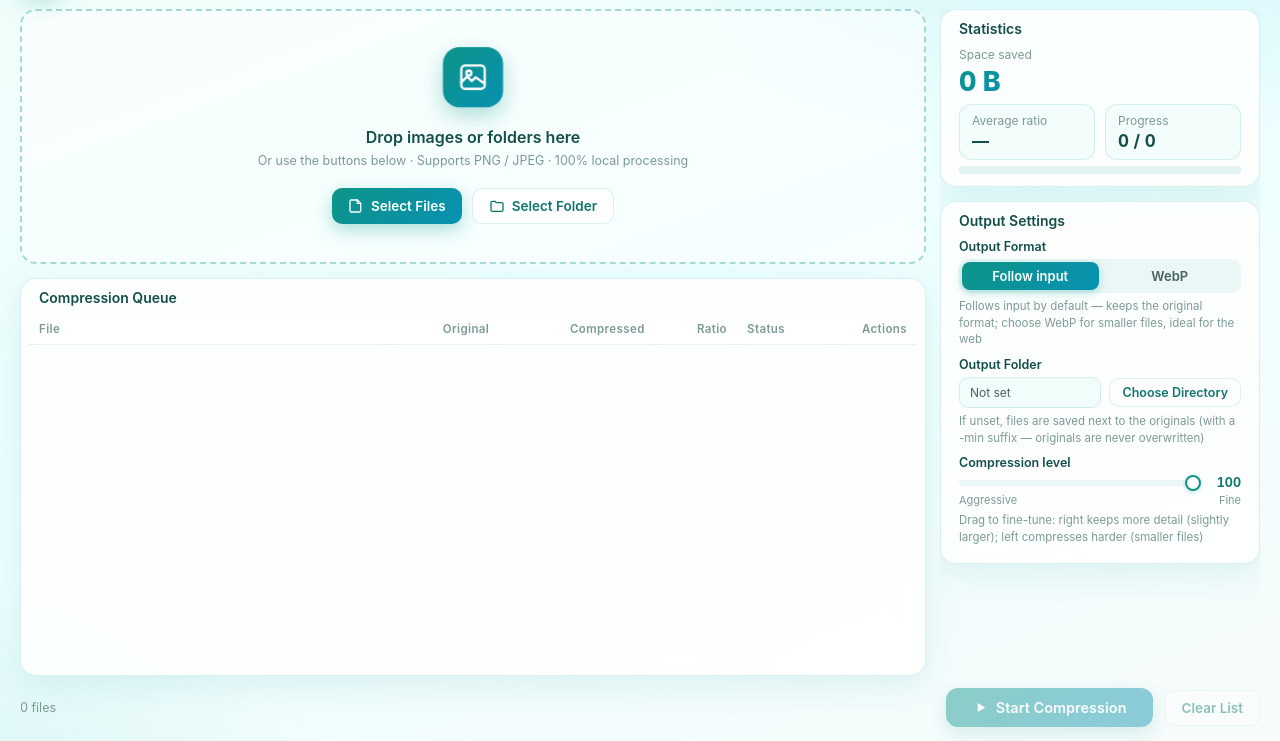
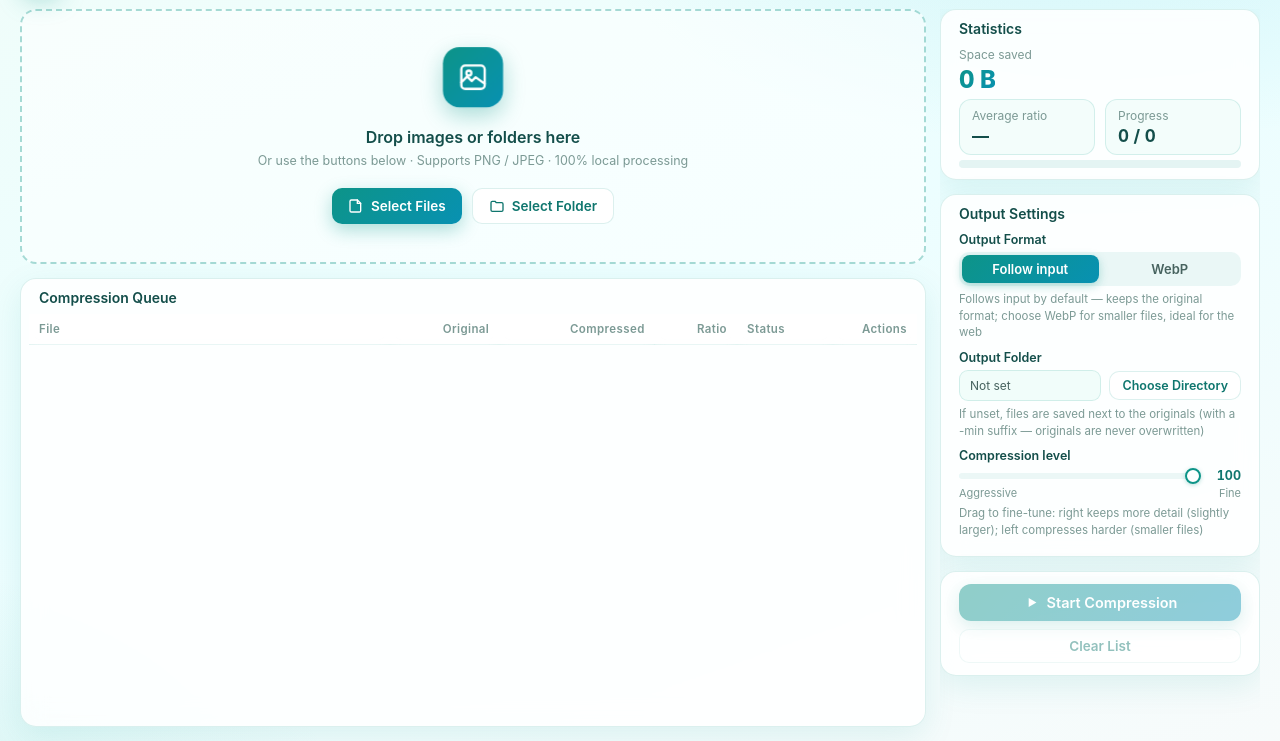
Before and after one commit to qingcoding/tinyimg, a plain HTML site: page src-tauri/ui/index.html in a window 1280 px wide. Shown: the part 59-800 px from the top of the page. Drawn offline with Linux system fonts and the light colour scheme.

Commit message:
refactor: 底栏操作按钮迁入右侧边栏底部，对齐布局
- 删除底部 footer：其"共 N 个文件"与列表头 listCount 内容重复，
  移除无信息损失
- 侧栏 col-side 末位新增 actions-panel（复用 .panel 卡片样式）：
  开始压缩(primary 全宽) + 清空列表(ghost 全宽) 堆叠，与面板
  18px 左右 padding 对齐
- btnRun/btnClear 的 id 保留、事件绑定零改动；"开始压缩"
  由硬编码改为 data-i18n="btn.run" 静态兜底
- styles：.app grid 移除底栏行；.btn-run/.btn-clear 改全宽居中；
  新增 .actions-panel；.toast bottom 88→24px；删除 .bottombar/.bottom-info
- 统计面板微收 ~6px 兜底长语言换行；默认窗高 840→900
  维持"侧栏零滚动"铁律
- 验证：cargo 17/17 + node 16/16；内嵌资源 blake3+brotli
  字节级一致、无 bottombar 残留；DMG verify VALID

```diff
--- a/src-tauri/tauri.conf.json
+++ b/src-tauri/tauri.conf.json
@@ -11,7 +11,7 @@
       {
         "title": "TinyImg",
         "width": 1120,
-        "height": 840,
+        "height": 900,
         "minWidth": 900,
         "minHeight": 600,
         "dragDropEnabled": true,
--- a/src-tauri/ui/app.js
+++ b/src-tauri/ui/app.js
@@ -71,7 +71,6 @@ const statSaved = $('statSaved');
 const statRatio = $('statRatio');
 const statDone = $('statDone');
 const progressBar = $('progressBar');
-const bottomInfo = $('bottomInfo');
 const toast = $('toast');
 
 const rowEls = new Map();
@@ -152,7 +151,6 @@ function renderStats() {
   statRatio.classList.toggle('good', doneOriginal > 0);
   statDone.textContent = `${done.length} / ${entries.length}`;
   progressBar.style.width = entries.length ? `${(done.length / entries.length) * 100}%` : '0%';
-  bottomInfo.textContent = t('list.count', { n: entries.length });
 }
 
 function updateButtons() {
--- a/src-tauri/ui/index.html
+++ b/src-tauri/ui/index.html
@@ -162,18 +162,17 @@
             <p class="field-hint" data-i18n="field.levelHint">拖动控制细腻程度：越靠右画质越好、体积略大；越靠左压缩越狠、体积更小</p>
           </div>
         </div>
+
+        <!-- 操作：主行动按钮（原底栏按钮移至侧栏底部） -->
+        <div class="panel actions-panel">
+          <button class="btn btn-primary btn-run" id="btnRun" type="button" disabled>
+            <svg viewBox="0 0 24 24" fill="currentColor"><path d="M8 5.5v13l11-6.5z"/></svg>
+            <span data-i18n="btn.run">开始压缩</span>
+          </button>
+          <button class="btn btn-ghost btn-clear" id="btnClear" type="button" disabled data-i18n="btn.clear">清空列表</button>
+        </div>
       </aside>
     </main>
-
-    <!-- 底栏：信息在左，操作按钮靠右 -->
-    <footer class="bottombar">
-      <span class="bottom-info" id="bottomInfo">共 0 个文件</span>
-      <button class="btn btn-primary btn-run" id="btnRun" type="button" disabled>
-        <svg viewBox="0 0 24 24" fill="currentColor"><path d="M8 5.5v13l11-6.5z"/></svg>
-        开始压缩
-      </button>
-      <button class="btn btn-ghost" id="btnClear" type="button" disabled data-i18n="btn.clear">清空列表</button>
-    </footer>
   </div>
 
   <div class="toast" id="toast" hidden></div>
--- a/src-tauri/ui/styles.css
+++ b/src-tauri/ui/styles.css
@@ -292,7 +292,7 @@ html, body {
 .app {
   height: 100vh;
   display: grid;
-  grid-template-rows: auto minmax(0, 1fr) auto;
+  grid-template-rows: auto minmax(0, 1fr);
   gap: 12px;
   padding: 14px 20px;
 }
@@ -448,8 +448,11 @@ html, body {
 }
 .btn-ghost:hover:not(:disabled) { background: var(--hover); border-color: var(--accent-glow); }
 .btn-small { font-size: 12.5px; padding: 6px 12px; }
-.btn-run { padding: 11px 26px; font-size: 14.5px; border-radius: 12px; }
+/* 侧栏底部操作按钮：全宽堆叠（开始压缩 / 清空列表） */
+.btn-run { width: 100%; justify-content: center; padding: 10px 0; font-size: 14.5px; border-radius: 12px; }
 .btn-run svg { width: 17px; height: 17px; }
+.btn-clear { width: 100%; justify-content: center; padding: 8px 0; }
+.actions-panel { display: flex; flex-direction: column; gap: 8px; padding: 12px 18px; }
 
 /* ---------- 文件列表 ---------- */
 .list-panel { display: flex; flex-direction: column; min-height: 0; flex: 1; }
@@ -527,11 +530,12 @@ th.col-size, th.col-ratio, th.col-actions { text-align: right; }
 .empty-rows { text-align: center; color: var(--muted); font-size: 13px; padding: 36px 0; }
 
 /* ---------- 右侧：统计 ---------- */
+/* 操作面板移入侧栏后微收余量（约 6px），配合默认窗高 900 保证侧栏零滚动 */
 .stats-panel { padding-bottom: 10px; }
-.stat-hero { padding: 2px 18px 6px; }
+.stat-hero { padding: 2px 18px 5px; }
 .stat-label { display: block; font-size: 12px; color: var(--muted); margin-bottom: 3px; }
 .stat-big {
-  font-size: 27px;
+  font-size: 24px;
   font-weight: 800;
   letter-spacing: -0.5px;
   font-variant-numeric: tabular-nums;
@@ -540,7 +544,7 @@ th.col-size, th.col-ratio, th.col-actions { text-align: right; }
   background-clip: text;
   color: transparent;
 }
-.stat-row { display: flex; gap: 10px; padding: 0 18px 6px; }
+.stat-row { display: flex; gap: 10px; padding: 0 18px 5px; }
 .stat-item {
   flex: 1;
   background: var(--stat-item-bg);
@@ -551,7 +555,7 @@ th.col-size, th.col-ratio, th.col-actions { text-align: right; }
 .stat-value { font-size: 17px; font-weight: 700; font-variant-numeric: tabular-nums; }
 .stat-value.good { color: var(--good); }
 .progress-track {
-  margin: 0 18px 2px;
+  margin: 0 18px 1px;
   height: 8px;
   border-radius: 999px;
   background: var(--track-bg);
@@ -737,19 +741,11 @@ th.col-size, th.col-ratio, th.col-actions { text-align: right; }
 }
 .dir-path.set { color: var(--accent-deep); font-weight: 600; }
 
-/* ---------- 底栏 ---------- */
-.bottombar {
-  display: flex;
-  align-items: center;
-  gap: 12px;
-}
-.bottom-info { margin-right: auto; font-size: 12.5px; color: var(--muted); font-variant-numeric: tabular-nums; }
-
 /* ---------- Toast ---------- */
 .toast {
   position: fixed;
   left: 50%;
-  bottom: 88px;
+  bottom: 24px;
   transform: translateX(-50%);
   background: var(--toast-bg);
   color: var(--toast-text);
```
